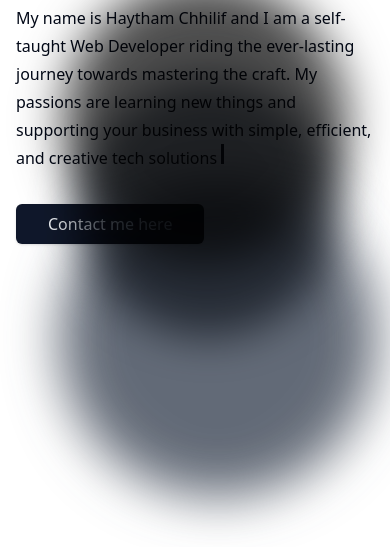
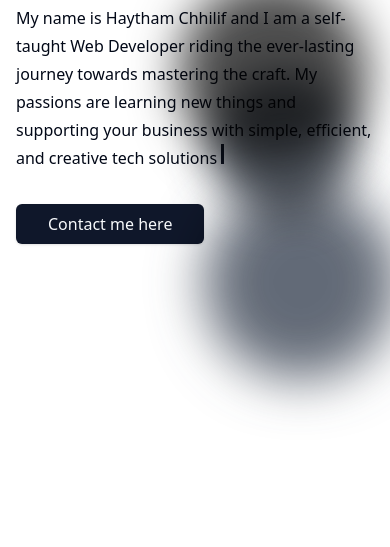
Before and after one commit to Bidbogs-prog/reactPortfolio, a React (Vite) app: page / in a window 390 px wide. Shown: the part 236-783 px from the top of the page. Built offline with nearby package versions, Linux system fonts and the light colour scheme.

Commit message:
fixed blob responsiveness

```diff
--- a/src/components/hero-section.tsx
+++ b/src/components/hero-section.tsx
@@ -41,10 +41,30 @@ export default function HeroSection() {
         </div>
       </div>
 
-      {/* Animated blobs */}
-      <div className="absolute mix-blend-multiply opacity-70 filter blur-xl top-1/4 bg-black rounded-full w-72 h-72 right-[10%] md:right-[20%] animate-blob"></div>
-      <div className="absolute mix-blend-multiply opacity-70 filter blur-xl top-1/3 bg-gray-800 rounded-full w-72 h-72 right-[5%] animate-blob animation-delay-2000"></div>
-      <div className="absolute mix-blend-multiply opacity-70 filter blur-xl top-1/5 bg-slate-800 rounded-full w-72 h-72 right-[15%] animate-blob animation-delay-4000"></div>
+      {/* Responsive animated blobs */}
+      <div
+        className="absolute mix-blend-multiply opacity-70 filter blur-xl
+                      top-1/4 bg-black rounded-full
+                      w-48 h-48 sm:w-56 sm:h-56 md:w-72 md:h-72 lg:w-80 lg:h-80
+                      right-[5%] sm:right-[8%] md:right-[20%]
+                      animate-blob"
+      ></div>
+
+      <div
+        className="absolute mix-blend-multiply opacity-70 filter blur-xl
+                      top-1/3 bg-gray-800 rounded-full
+                      w-40 h-40 sm:w-48 sm:h-48 md:w-72 md:h-72 lg:w-80 lg:h-80
+                      right-[2%] sm:right-[3%] md:right-[5%]
+                      animate-blob animation-delay-2000"
+      ></div>
+
+      <div
+        className="absolute mix-blend-multiply opacity-70 filter blur-xl
+                      top-1/5 bg-slate-800 rounded-full
+                      w-44 h-44 sm:w-52 sm:h-52 md:w-72 md:h-72 lg:w-80 lg:h-80
+                      right-[8%] sm:right-[12%] md:right-[15%]
+                      animate-blob animation-delay-4000"
+      ></div>
     </section>
   );
 }
```
